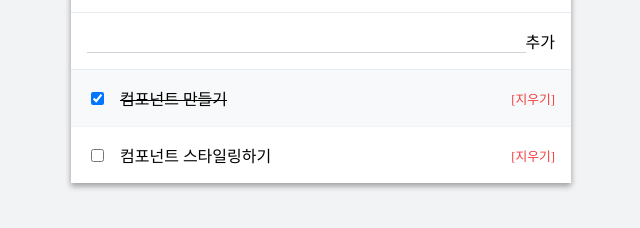
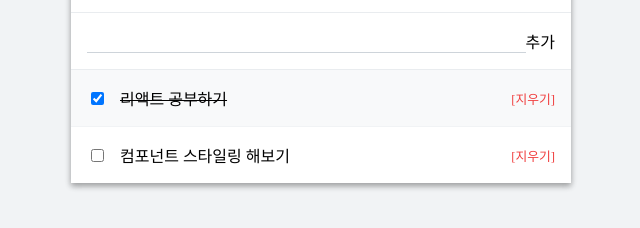
Before and after one commit to normalstory/todo, a React (Create React App) app: page / in a window 1280 px wide. Shown: the part 224-452 px from the top of the page, without its empty margins (319-959 px from the left). Built offline with nearby package versions, Linux system fonts and the light colour scheme.

Commit message:
기본 세팅

```diff
--- a/src/components/App.js
+++ b/src/components/App.js
@@ -1,160 +1,102 @@
-import React, {Component} from 'react';
-import PageTemplate from './PageTemplate'
+import React, { Component } from 'react';
+import PageTemplate from './PageTemplate';
 import TodoInput from './TodoInput';
 import TodoList from './TodoList';
 
-// 리렌더링 최적화 테스트용 더미 데이터생성 함수
-// const initialTodos=new Array(500).fill(0).map( //리렌더링 최적화
-//     (foo, index) =>({id:index, text:`일정 ${index}`, done:false})
-// );
-
-export default class App extends Component{
-    state={
-        btType:"cx('add-button')",
-        update:0, //커스텀
-        input:'', //input 값
-        todos:[   //input 초기값
-            {id:0, text:'컴포넌트 만들기', done:true},
-            {id:1, text:'컴포넌트 스타일링하기', done:false}
+class App extends Component {
+  state = {
+    input: '', // 인풋의 값
+    // 일정 데이터 초기값
+    todos: [
+      { id:0, text: '리액트 공부하기', done: true },
+      { id:1, text: '컴포넌트 스타일링 해보기', done: false }
     ]
-        //todos:initialTodos, //리렌더링 최적화 테스트용
   }
 
-    handleChange=(e)=>{
-        const {value} =e.target;
-
-        this.setState({
-            input:value
-        })
+  // 일정 데이터 안에 들어가는 id 값
+  id = 1
+  getId = () => {
+    return ++this.id; // 현재 값에서 1을 더한 값을 반환
   }
 
-
-    id=1 //데이터에 들어가는 id값
-    getId = () => {
-        return ++this.id; //현재에서 +1
-    }
-    //새 데이터 추가
-    handleInsert=()=>{
-       const {todos, input} = this.state;
-
-       //새 데이터 객체 생성
-       const newTodo={
-        text:input,
-        done:false,
-        id:this.getId()
-       };
-       //새 데이터 객체 반영
+  handleChange = (e) => {
+    const { value } = e.target;
     this.setState({
-           todos:[...todos, newTodo],
-           input:'',
-           btType:"cx('add-button')"
-       })
+      input: value
+    });
   }
 
+  // 새 데이터 추가
+  handleInsert = () => {
+    const { todos, input } = this.state;
 
-    handleToggle=(id)=>{ //선택 항목 토글하기
-        // 1)id로 배열의 인덱스 찾기
-        const {todos} =this.state;
+    // 새 데이터 객체 생성
+    const newTodo = {
+      text: input,
+      done: false,
+      id: this.getId()
+    };
+
+    // 배열 안에 새 데이터를 집어넣습니다.
+    this.setState({
+      todos: [...todos, newTodo],
+      input: ''
+    });
+  }
+
+  // 투두아이템 토글하기
+  handleToggle = (id) => {
+    // id 로 배열의 인덱스를 찾습니다.
+    const { todos } = this.state;
     const index = todos.findIndex(todo => todo.id === id);
 
-        // 2)찾은 데이터 값(done) 반전시키기
-        const toggled ={
+    // 찾은 데이터의 done 값을 반전시킵니다.
+    const toggled = {
       ...todos[index],
-            done:!todos[index].done
+      done: !todos[index].done
     };
 
-        // 3)찾은 데이터 전후데이터 복사, 그 사이에 변경된 객체 주입
+    // slice 를 통하여 우리가 찾은 index 전 후의 데이터들을 복사합니다
+    // 그리고 그 사이에는 변경된 투두 객체를 넣어줍니다.
     this.setState({
-            todos:[
+      todos: [
         ...todos.slice(0, index),
         toggled,
-                ...todos.slice(index+1,todos.length)
+        ...todos.slice(index + 1, todos.length)
       ]
     });
   }
 
-
-    handleRemove=(id)=>{
-        // 1) id로 배열의 인덱스 찾기
-        const {todos} = this.state;
+  handleRemove = (id) => {
+    const { todos } = this.state;
     const index = todos.findIndex(todo => todo.id === id);
 
-        // 2) 찾은 찾은 index 전후 데이터는 복사하고 찾은 index 데이터는 제외
+    // slice 로 전 후 데이터들을 복사하고, 우리가 찾은 index 는 제외시킵니다.
     this.setState({
-            todos:[
-                ...todos.slice(0,index),
-                ...todos.slice(index+1, todos.length)
+      todos: [
+        ...todos.slice(0, index),
+        ...todos.slice(index + 1, todos.length)
       ]
-        })
+    });
   }
 
-    handleUpdate=(id)=>{
-        // 1) id로 배열의 인덱스 찾기
-        const {todos, update} = this.state;
-        const index = todos.findIndex(todo => todo.id === id);
-
-        // 2) 찾은 index의 데이터를 인풋 값으로 던지기
-        this.setState({
-            input:todos[index].text,
-            update:index,
-            btType:"cx('update-button')"
-        })
-        console.log('1 :',index);
-    }
-
-
-    //데이터 업데이트
-    handleUpToInsert=(id)=>{
-        const {todos, input, update} = this.state;
-        console.log('2 : ',update);
-
-        // //새 데이터 객체 생성
-        const updateTodo={
-            text:input,
-            done:false,
-            id:update
-        };
-        console.log(updateTodo.text);
-        // //새 데이터 객체 반영
-        this.setState({
-            todos:[
-                ...todos.slice(0,update),
-                updateTodo,
-                ...todos.slice(update+1, todos.length)
-            ],
-            input:'',
-            btType:"cx('update-button')"
-        })
-        console.log(todos);
-    }
-
-    // handleBtType=()=>{
-    //     console.log(this.state.btType);
-    //     const {btType, update} = this.state;
-    //     if(update!==0){
-    //         this.state({
-    //             btType:"cx('update-button')"
-    //         })
-    //     }
-    // }
-
-    render(){
-        const {input, todos, btType} =this.state;
+  render() {
+    const { input, todos } = this.state;
     const {
       handleChange,
       handleInsert,
       handleToggle,
-            handleRemove,
-            handleUpdate,
-            handleUpToInsert,
-            handleBtType
-        }=this;
+      handleRemove
+    } = this;
 
-        return(
+    return (
       <PageTemplate>
-                <TodoInput onChange={handleChange} onInsert={handleInsert} onUpdate={handleUpToInsert} value={input} btType={handleBtType}/>
-                <TodoList todos={todos} onToggle={handleToggle} onRemove={handleRemove} todoUpdate={handleUpdate} />
+        <TodoInput onChange={handleChange} onInsert={handleInsert} value={input}/>
+        <TodoList todos={todos} onToggle={handleToggle} onRemove={handleRemove}/>
       </PageTemplate>
-        )
+    );
   }
+
 }
+
+export default App;
--- a/src/components/TodoItem/TodoItem.js
+++ b/src/components/TodoItem/TodoItem.js
@@ -1,27 +1,30 @@
 import React, { Component } from 'react';
-
 import styles from './TodoItem.scss';
 import classNames from 'classnames/bind';
+
 const cx = classNames.bind(styles);
 
-export default class TodoItem extends Component{
-    //리렌더링 최적화 2 (done이 바뀔때만 리렌더링을 하도록 한다)
-    // shouldComponentUpdate(nextProps,nextState){
-    //     return this.props.done !== nextProps.done;
-    // }
+class TodoItem extends Component {
+    shouldComponentUpdate(nextProps, nextState) {
+        return this.props.done !== nextProps.done;
+    }
 
-    render(){
-        const {onToggle, done, children, onRemove, todoUpdate} =this.props; //이번 컨포넌트의 재료들(feat.비구조화 할당 문법)
-
-        return(
-            <div className={cx('todo-item')} onClick={todoUpdate}>
-                <input className={cx('tick')} type="checkbox" checked={done} onClick={onToggle} readOnly/>
-                <div className={cx('text', {done})}>{children}</div>
-                <div className={cx('delete')} onClick={(e)=>{
-                    onRemove();
-                    e.stopPropagation(); //toggle(부모)과 remove(자식)간 propagation 이슈해결
-                }}>[지우기]</div>
-            </div>
+    render() {
+        const {done, children, onToggle, onRemove} = this.props;
+        /* 위 코드에선 비구조화 할당을 통하여 this.props 안에 있는
+        done, children, onToggle, onRemove 에 대한 레퍼런스를 만들어주었습니다. */
+        return (
+        <div className={cx('todo-item')} onClick={onToggle}>
+            <input className={cx('tick')} type="checkbox" checked={done} readOnly/>
+            <div className={cx('text', { done })}>{children}</div>
+            <div className={cx('delete')} onClick={(e) => {
+            onRemove();
+            e.stopPropagation();
+            }
+            }>[지우기]</div>
+        </div>
         );
     }
 }
+
+export default TodoItem;
--- a/src/components/TodoList/TodoList.js
+++ b/src/components/TodoList/TodoList.js
@@ -1,29 +1,31 @@
-import React, {Component} from 'react';
+import React, { Component } from 'react';
 import TodoItem from '../TodoItem';
 
-export default class TodoList extends Component{
-    //리렌더링 최적화 1(todos의 props가 바뀔때만 리렌더링을 하도록 한다)
-    // shouldComponentUpdate(nextProp, nextState){
-    //     return this.props.todos!== nextProp.todos;
-    // }
+class TodoList extends Component {
+    shouldComponentUpdate(nextProps, nextState) {
+        return this.props.todos !== nextProps.todos;
+    }
 
-    render(){
-        const {todos, onToggle, onRemove, todoUpdate} = this.props;
-        const todoList=todos.map(
-            todo=>(
+    render() {
+        const { todos, onToggle, onRemove } = this.props;
+        const todoList = todos.map(
+        todo => (
             <TodoItem
             key={todo.id}
             done={todo.done}
-                    onToggle={()=>onToggle(todo.id)}
-                    onRemove={()=>onRemove(todo.id)}
-                    todoUpdate={()=>todoUpdate(todo.id)}
-                >{todo.text}</TodoItem>
+            onToggle={() => onToggle(todo.id)}
+            onRemove={() => onRemove(todo.id)}>
+            {todo.text}
+            </TodoItem>
         )
         );
-        return(
+
+        return (
         <div>
             {todoList}
         </div>
         );
     }
 }
+
+export default TodoList;
```
Lines whose indentation alone changed are shown as unchanged.
